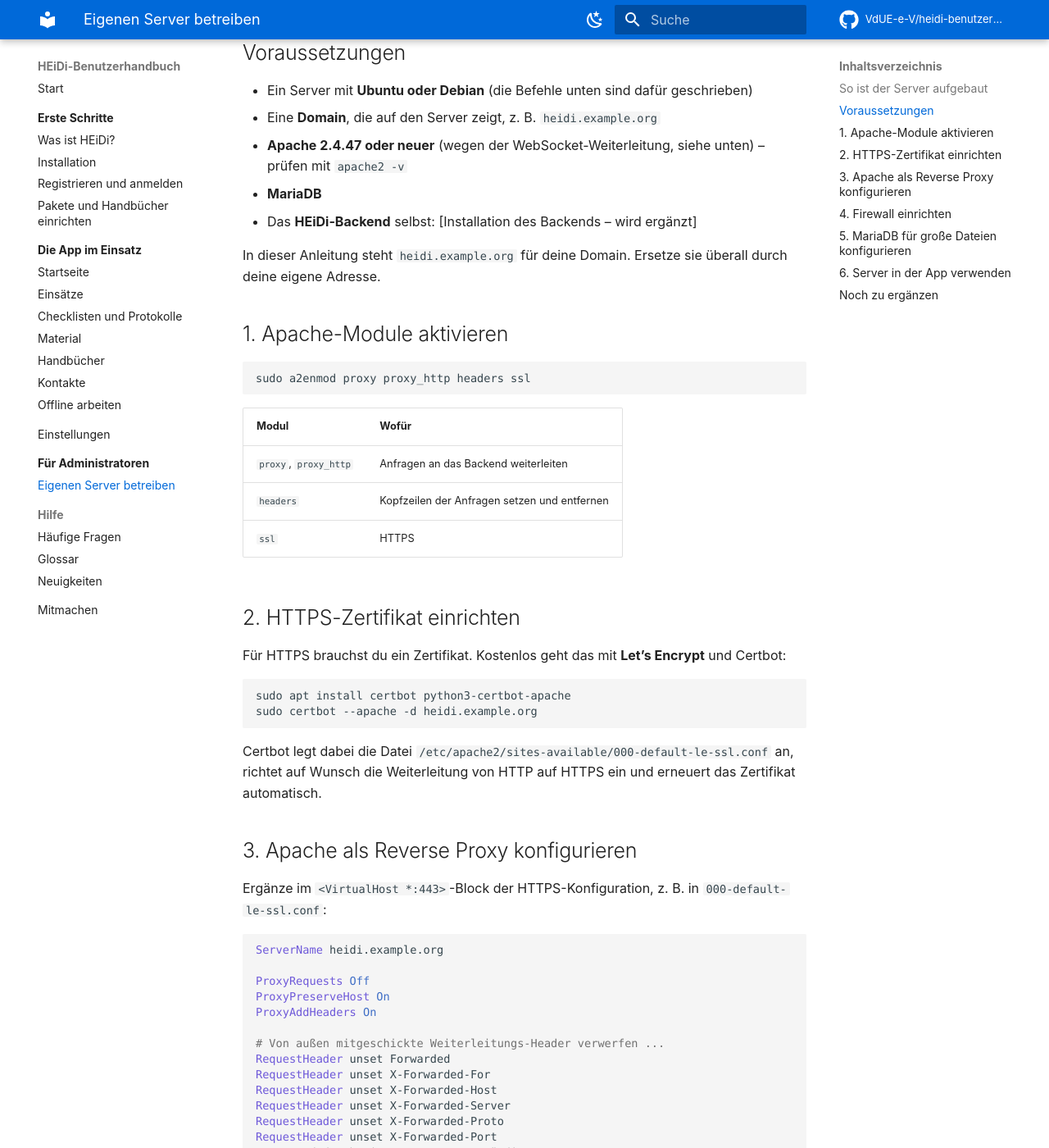
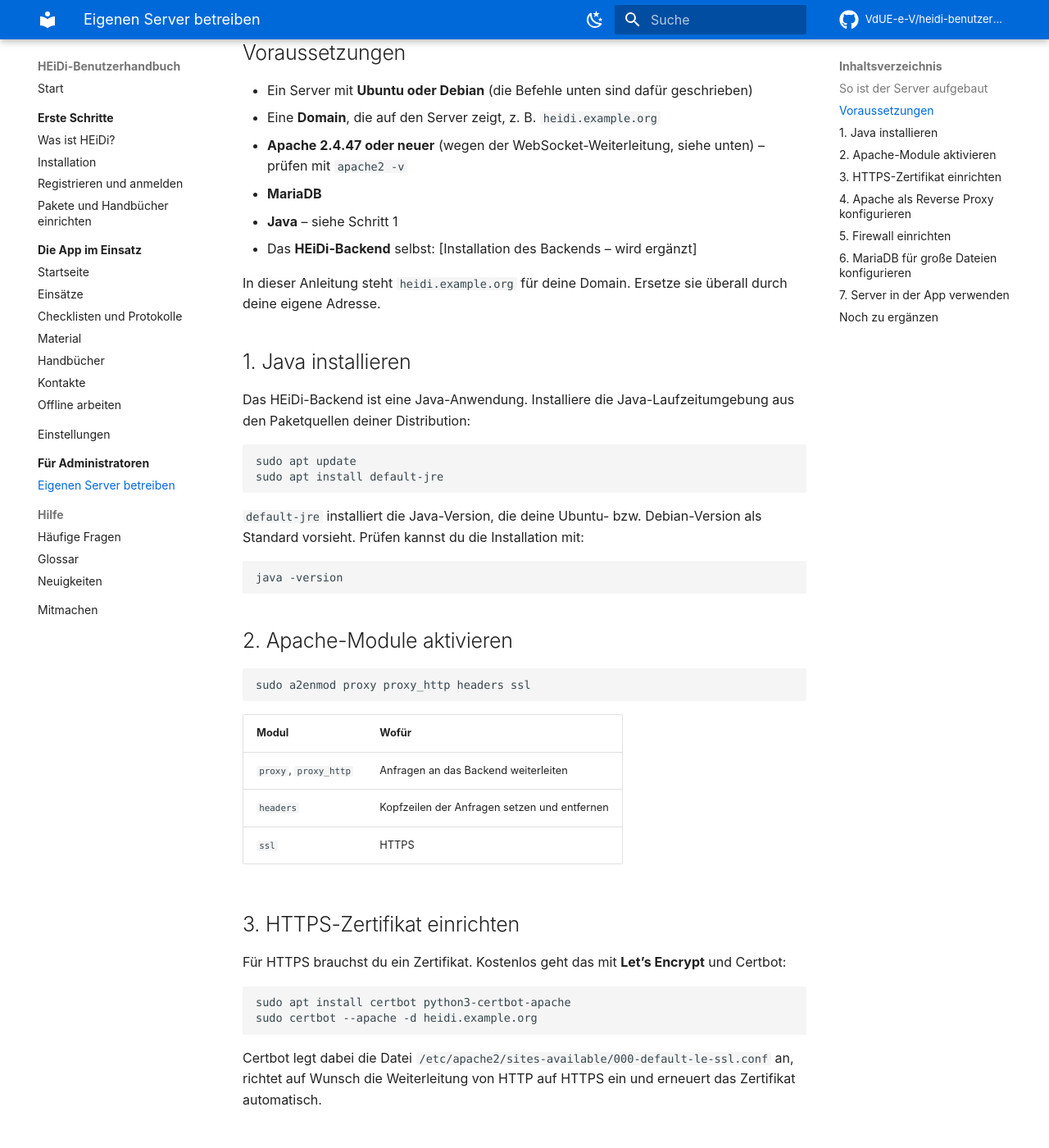
Before and after one commit to VdUE-e-V/heidi-benutzerhandbuch, an MkDocs documentation site: the page built from docs/administration/eigener-server.md, in a window 1280 px wide and 1400 px high, scrolled down 921 px. Shown: the whole window at 82% size. Built offline with MkDocs 1.6.1 and Material for MkDocs 9.7.7, drawn with Linux system fonts in a browser that asks for light colours; comment, search, counter and statistics services are not loaded; some of the changed text lies outside the part shown.

Commit message:
Eigener Server: Java-Installation ergänzt
Neuer Schritt 1 mit apt install default-jre und java -version,
übrige Schritte neu nummeriert, Java bei den Voraussetzungen ergänzt.

Co-Authored-By: Claude Opus 5.5 <noreply@anthropic.com>
Claude-Session: https://claude.ai/code/session_01TKjvnRgGeTm6rju38zawTH

````diff
--- a/docs/administration/eigener-server.md
+++ b/docs/administration/eigener-server.md
@@ -1,6 +1,6 @@
 # Eigenen Server betreiben
 
-Diese Anleitung beschreibt, wie du die **Laufzeitumgebung** für einen eigenen HEiDi-Backend-Server einrichtest: Apache als Reverse Proxy mit HTTPS, eine Firewall und die MariaDB-Datenbank. Anschließend tragen deine Nutzerinnen und Nutzer die Adresse deines Servers in der App unter **Anderer Server** ein.
+Diese Anleitung beschreibt, wie du die **Laufzeitumgebung** für einen eigenen HEiDi-Backend-Server einrichtest: Java, Apache als Reverse Proxy mit HTTPS, eine Firewall und die MariaDB-Datenbank. Anschließend tragen deine Nutzerinnen und Nutzer die Adresse deines Servers in der App unter **Anderer Server** ein.
 
 !!! warning "Für erfahrene Administratoren"
     Du brauchst Root-Zugang zu einem Linux-Server und Grundkenntnisse in Apache, Firewall und Datenbanken. Plane auch den laufenden Betrieb ein: Updates, Backups und Überwachung liegen bei dir.
@@ -31,11 +31,27 @@ MariaDB         127.0.0.1:3306
 - Eine **Domain**, die auf den Server zeigt, z. B. `heidi.example.org`
 - **Apache 2.4.47 oder neuer** (wegen der WebSocket-Weiterleitung, siehe unten) – prüfen mit `apache2 -v`
 - **MariaDB**
+- **Java** – siehe Schritt 1
 - Das **HEiDi-Backend** selbst: [Installation des Backends – wird ergänzt]
 
 In dieser Anleitung steht `heidi.example.org` für deine Domain. Ersetze sie überall durch deine eigene Adresse.
 
-## 1. Apache-Module aktivieren
+## 1. Java installieren
+
+Das HEiDi-Backend ist eine Java-Anwendung. Installiere die Java-Laufzeitumgebung aus den Paketquellen deiner Distribution:
+
+```bash
+sudo apt update
+sudo apt install default-jre
+```
+
+`default-jre` installiert die Java-Version, die deine Ubuntu- bzw. Debian-Version als Standard vorsieht. Prüfen kannst du die Installation mit:
+
+```bash
+java -version
+```
+
+## 2. Apache-Module aktivieren
 
 ```bash
 sudo a2enmod proxy proxy_http headers ssl
@@ -58,7 +74,7 @@ sudo certbot --apache -d heidi.example.org
 
 Certbot legt dabei die Datei `/etc/apache2/sites-available/000-default-le-ssl.conf` an, richtet auf Wunsch die Weiterleitung von HTTP auf HTTPS ein und erneuert das Zertifikat automatisch.
 
-## 3. Apache als Reverse Proxy konfigurieren
+## 4. Apache als Reverse Proxy konfigurieren
 
 Ergänze im `<VirtualHost *:443>`-Block der HTTPS-Konfiguration, z. B. in `000-default-le-ssl.conf`:
 
@@ -169,7 +185,7 @@ sudo mariadb -e "SHOW VARIABLES LIKE 'max_allowed_packet';"
 
 Der Wert wird in Byte angezeigt; `1073741824` entspricht 1 GB.
 
-## 6. Server in der App verwenden
+## 7. Server in der App verwenden
 
 Wenn alles läuft, melden sich deine Nutzerinnen und Nutzer so an:
 
````
Also changed, not shown: other parts of docs/administration/eigener-server.md (+4 -4 lines), docs/administration/index.md (+1 -1 lines).
